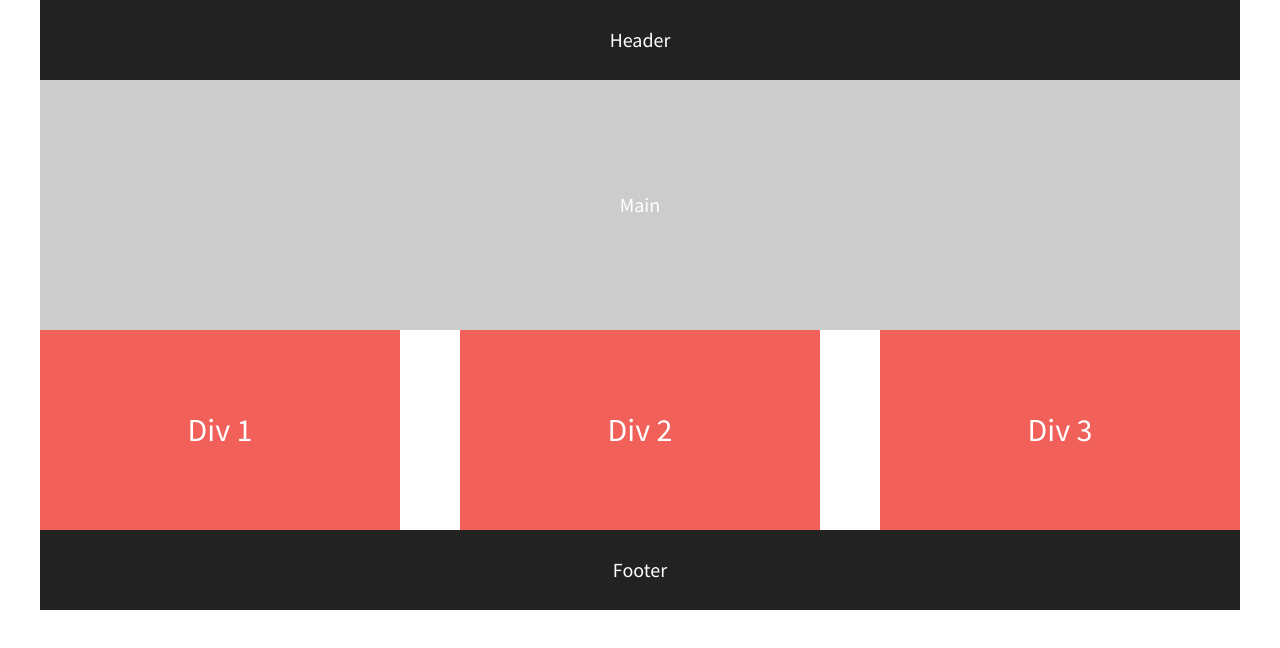
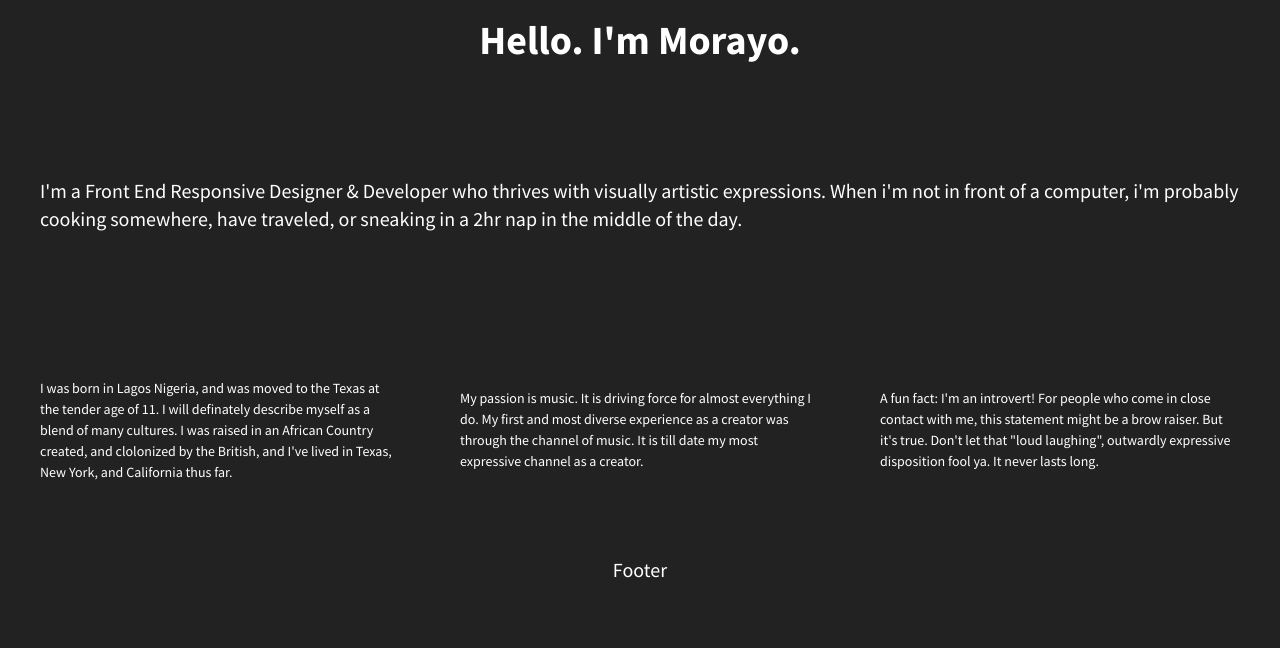
Before and after one commit to MomoServices/08.01-206-flexbox-starter, a plain HTML site: page index.html in a window 1280 px wide. Drawn offline with nearby package versions, Linux system fonts and the light colour scheme.

Commit message:
changed colors added text

```diff
--- a/css/main.css
+++ b/css/main.css
@@ -96,7 +96,7 @@ textarea {
    ========================================================================== */
 
 html {
-  background-color: #fff;
+  background-color: #222;
   height: 100%;
   width: 100%;
 }
@@ -117,10 +117,11 @@ footer {
 }
 
 main {
-  background-color: #ccc;
+  background-color: #222;
   height: 250px;
   width: 100%;
 }
+
 
 header,
 footer,
@@ -141,8 +142,9 @@ main {
 .flex-items {
   color: #fff;
   line-height: 1.5em;
-  font-size: 1.6em;
-  background-color: #f16059;
+  font-size: 0.7em;
+  text-align: left;
+  background-color: #222;
   width: 30%;
   height: 200px;
   display: flex;
--- a/index.html
+++ b/index.html
@@ -22,16 +22,18 @@
 
         <!-- Add your site or application content here -->
         <section class="flex-container">
-            <header>Header</header>
-            <main>Main</main>
+            <header> <h1> Hello. I'm Morayo. </h1> </header>
+            <main>
+               <p> I'm a Front End Responsive Designer & Developer who thrives with visually artistic expressions. When i'm not in front of a computer, i'm probably cooking somewhere, have traveled, or sneaking in a 2hr nap in the middle of the day. </p>
+             </main>
             <div id="div-1" class="flex-items">
-                Div 1
+                <p> I was born in Lagos Nigeria, and was moved to the Texas at the tender age of 11. I will definately describe myself as a blend of many cultures. I was raised in an African Country created, and clolonized by the British, and I've lived in Texas, New York, and California thus far. </p>
             </div>
             <div id="div-2" class="flex-items">
-                Div 2
+                <p> My passion is music. It is driving force for almost everything I do. My first and most diverse experience as a creator was through the channel of music. It is till date my most expressive channel as a creator. </p>
             </div>
             <div id="div-3" class="flex-items">
-                Div 3
+                <p> A fun fact: I'm an introvert! For people who come in close contact with me, this statement might be a brow raiser. But it's true. Don't let that "loud laughing", outwardly expressive disposition fool ya. It never lasts long. </p>
             </div>
             <footer>Footer</footer>
         </section>
```
